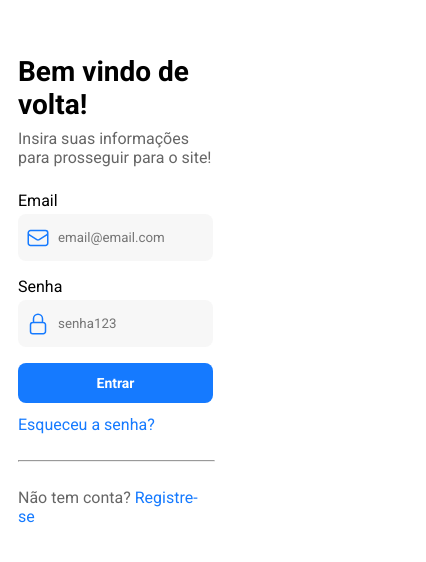
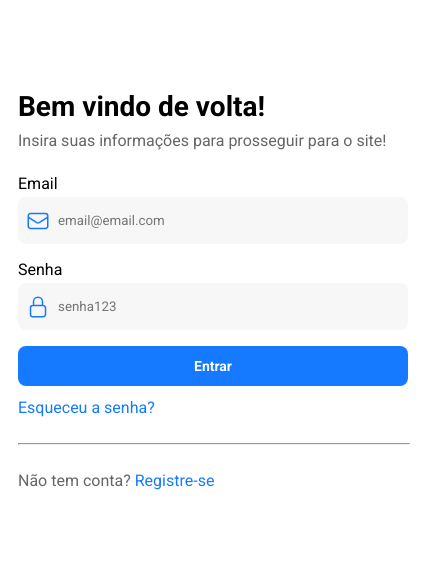
Before and after one commit to PauloDalberto/next-auth, a Next.js app: page / in a window 390 px wide. Shown: the part 132-694 px from the top of the page, 426 px wide, since content can reach past the window. Built offline with nearby package versions, Linux system fonts and the light colour scheme.

Commit message:
fix: change responsive error

```diff
--- a/src/app/components/container/container.scss
+++ b/src/app/components/container/container.scss
@@ -3,3 +3,17 @@
   grid-template-columns: 1fr 1fr;
   transition: .3s;
 }
+
+@media (max-width: 850px){
+  .container{
+    grid-template-columns: 2fr 1fr;
+    transition: .3s;
+  }
+}
+
+@media (max-width: 650px){
+  .container{
+    grid-template-columns: 1fr;
+    transition: .3s;
+  }
+}
--- a/src/app/forgotPassword/forgotPassword.scss
+++ b/src/app/forgotPassword/forgotPassword.scss
@@ -49,19 +49,7 @@ button{
   object-fit: cover;
 }
 
-@media (max-width: 850px){
-  .container{
-    grid-template-columns: 2fr 1fr;
-    transition: .3s;
-  }
-}
-
 @media (max-width: 650px){
-  .container{
-    grid-template-columns: 1fr;
-    transition: .3s;
-  }
-
   .image{
     display: none;
   }
--- a/src/app/home.scss
+++ b/src/app/home.scss
@@ -61,19 +61,7 @@ hr {
   object-fit: cover;
 }
 
-@media (max-width: 850px){
-  .container{
-    grid-template-columns: 2fr 1fr;
-    transition: .3s;
-  }
-}
-
 @media (max-width: 650px){
-  .container{
-    grid-template-columns: 1fr;
-    transition: .3s;
-  }
-
   .image{
     display: none;
   }
--- a/src/app/register/register.scss
+++ b/src/app/register/register.scss
@@ -47,19 +47,7 @@ button{
   object-fit: cover;
 }
 
-@media (max-width: 850px){
-  .container{
-    grid-template-columns: 2fr 1fr;
-    transition: .3s;
-  }
-}
-
 @media (max-width: 650px){
-  .container{
-    grid-template-columns: 1fr;
-    transition: .3s;
-  }
-
   .image{
     display: none;
   }
```
